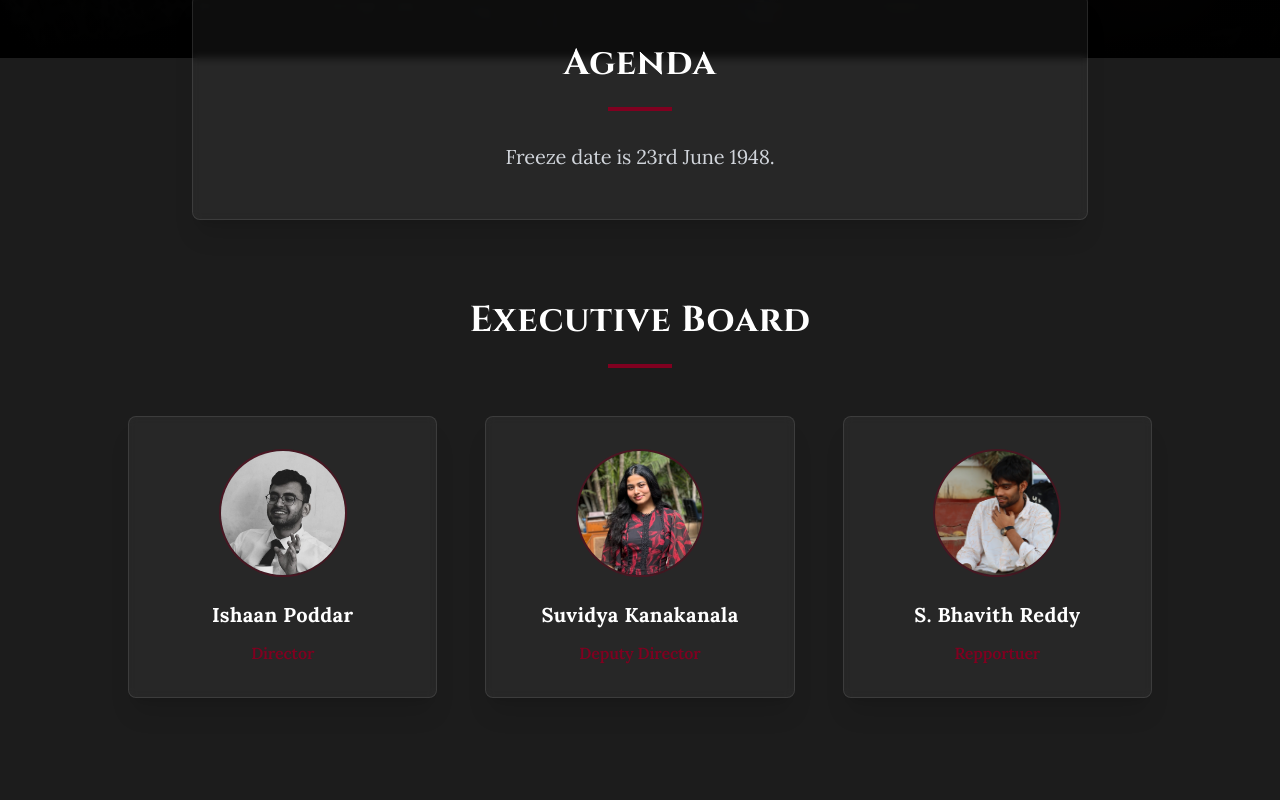
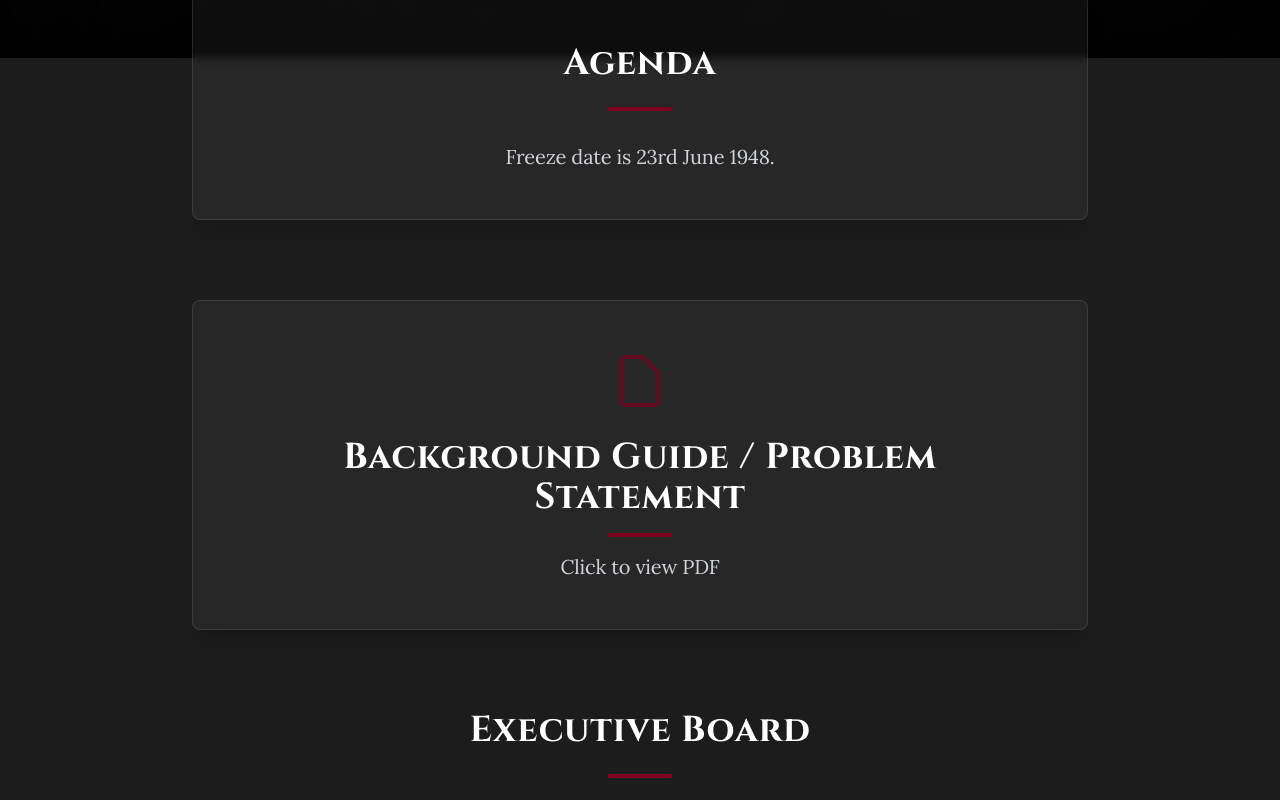
Before and after one commit to MUTHYAMPETASIDDHARTHA/website-mun, a React (Vite) app: page /committee/1 in a window 1280 px wide. Shown: the part 742-1542 px from the top of the page. Built offline with nearby package versions, Linux system fonts and the light colour scheme.

Commit message:
Background Guide Update

```diff
--- a/src/pages/CommitteeDetail.jsx
+++ b/src/pages/CommitteeDetail.jsx
@@ -16,6 +16,12 @@ const CommitteeDetail = () => {
     window.open('https://forms.gle/2eW8DP92m8P9G3ap6', '_blank')
   }
 
+  const handlePdfClick = () => {
+    if (committee.pdf) {
+      window.open(committee.pdf, '_blank')
+    }
+  }
+
   const committees = {
     ccc: {
       name: 'Continuous Crisis Committee',
@@ -28,6 +34,7 @@ const CommitteeDetail = () => {
       delegates: 60,
       image: '/images/crisis-bg.png',
       agenda: 'Freeze date is 23rd June 1948.',
+      pdf: '/images/CMRCET HCCC BG 2026.pdf',
       executiveBoard: [
         { name: 'Ishaan Poddar', role: 'Director', image: '/images/dirctor-crisis.jpeg' },
         { name: 'Suvidya Kanakanala', role: 'Deputy Director', image: '/images/deputy-director-crisis.jpeg' },
@@ -45,6 +52,7 @@ const CommitteeDetail = () => {
       delegates: 60,
       image: '/images/image.png',
       agenda: 'Deliberation on the establishment of a Weapons of Mass Destruction-free Zone in the Middle East.',
+      pdf: '/pdfs/disec.pdf',
       executiveBoard: [
         { name: 'Eshwar Chava', role: 'Chair', image: '/images/chair-disec.jpeg' },
         { name: 'Thanwika Shivarathree', role: 'Vice Chair', image: '/images/vice_chair-disec.jpeg' },
@@ -62,6 +70,7 @@ const CommitteeDetail = () => {
       delegates: 60,
       image: '/images/ip-bg.jpg',
       agenda: 'Yet to be announced',
+      pdf: '/pdfs/ip.pdf',
       executiveBoard: [
         { name: 'Sai Preethi Pollu', role: 'Head', image: '/images/head-ip.jpeg' },
         { name: 'Sri Krishna Chaitanya', role: 'Director of Photography', image: '/images/dop-ip.jpeg' },
@@ -82,6 +91,7 @@ const CommitteeDetail = () => {
         'Deliberating upon strengthening privacy laws in India with special emphasis on regulating moral policing and countering forces curtailing liberty in India.',
         'Discussion on regulating Sports Sector in India and emphasising debate on privatising all the Sports Bodies or bringing in Government control across all the Sports Bodies in Indis, with detailed analysis of National Sports Governance Act, 2025.'
       ],
+      pdf: '/images/CMRCET MUN I LOK SABHA BG .pdf',
       executiveBoard: [
         { name: 'Naman Vankdari', role: 'Speaker', image: '/images/speaker-ls.jpeg' },
         { name: 'Sai Ruthwik Gampa', role: 'Co-Deputy Speaker', image: '/images/co-deputy speaker ls-1.jpeg' },
@@ -100,6 +110,7 @@ const CommitteeDetail = () => {
       delegates: 60,
       image: '/images/hrc-bg.jpg',
       agenda: 'Assessing the Human Rights situation in Belarus with special emphasis on the Political Prisoners, Freedom of Expression and Judicial Independence.',
+      pdf: '/pdfs/unhrc.pdf',
       executiveBoard: [
         { name: 'To be announced', role: 'Executive Board', image: null },
         { name: 'To be announced', role: 'Executive Board', image: null },
@@ -169,6 +180,31 @@ const CommitteeDetail = () => {
             )}
           </div>
 
+          {/* Background Guide / Problem Statement PDF Section */}
+          {committee.pdf && (
+            <div className="max-w-4xl mx-auto mb-20">
+              <div
+                onClick={handlePdfClick}
+                className="bg-white/5 backdrop-blur-sm border border-white/10 rounded-lg p-8 lg:p-12 shadow-xl cursor-pointer hover:bg-white/10 transition-all duration-300"
+              >
+                <div className="flex flex-col items-center">
+                  <div className="mb-6">
+                    <svg className="w-16 h-16 text-burgundy/70" fill="none" stroke="currentColor" viewBox="0 0 24 24">
+                      <path strokeLinecap="round" strokeLinejoin="round" strokeWidth={1.5} d="M7 21h10a2 2 0 002-2V9.414a1 1 0 00-.293-.707l-5.414-5.414A1 1 0 0012.586 3H7a2 2 0 00-2 2v14a2 2 0 002 2z" />
+                    </svg>
+                  </div>
+                  <h2 className="text-white text-3xl md:text-4xl font-serif font-bold mb-4 text-center">
+                    Background Guide / Problem Statement
+                  </h2>
+                  <div className="w-16 h-1 bg-burgundy mx-auto mb-4"></div>
+                  <p className="text-gray-300 text-center text-lg md:text-xl font-sans">
+                    Click to view PDF
+                  </p>
+                </div>
+              </div>
+            </div>
+          )}
+
           {/* Executive Board Section */}
           <div className="max-w-5xl mx-auto mb-20">
             <h2 className="text-white text-3xl md:text-4xl font-serif font-bold mb-6 text-center">
```
Also changed, not shown: 2 other files (tests, documents, lock files or other folders).
